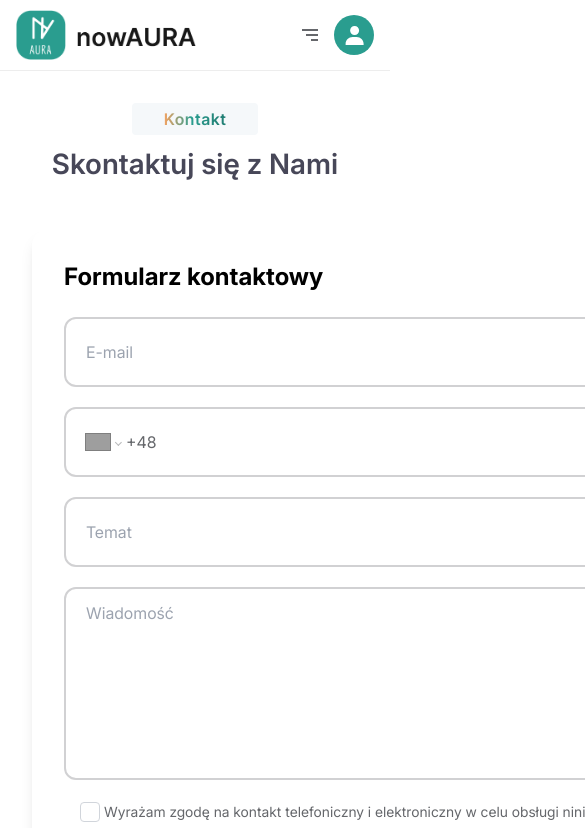
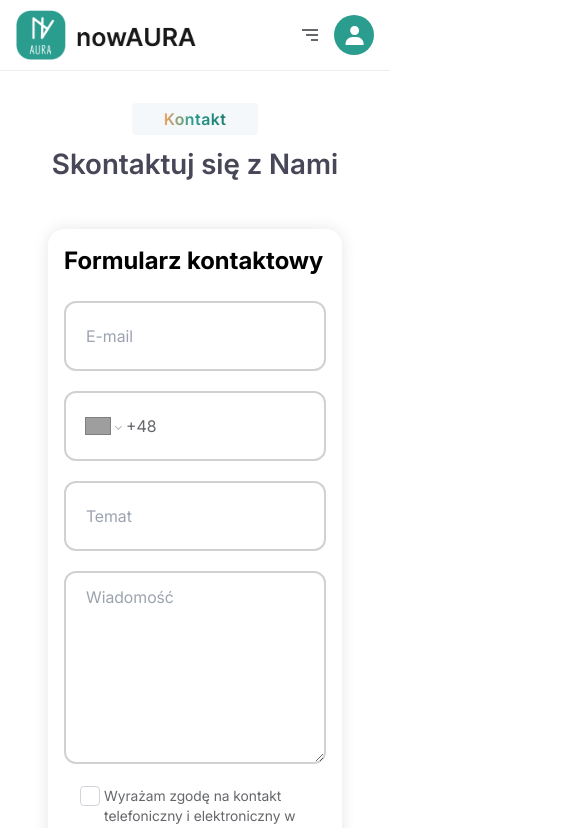
Before and after one commit to PiresHagan/Aura-Landing-Page--React, a React (Create React App) app: page /landings/contact-us in a window 390 px wide. Shown: the top 828 px of the page, 585 px wide, since content can reach past the window. Built offline with nearby package versions, Linux system fonts and the light colour scheme; grey boxes are pictures that could not be loaded.

Commit message:
Fixed UI issues in Contact Page

```diff
--- a/src/landings/ContactUs.jsx
+++ b/src/landings/ContactUs.jsx
@@ -41,10 +41,10 @@ const ContactUs = () => {
                 animate={{ opacity: 1 }}
                 transition={{ duration: 0.5 }}
             >
-                <div className="max-w-[1200px] mx-auto grid grid-cols-1 lg:grid-cols-3 gap-12">
+                <div className="max-w-[1200px] mx-auto grid grid-cols-1 lg:grid-cols-3 gap-6 lg:gap-12 px-4 lg:px-0">
                     <motion.div
                         // className="max-w-[600px] mx-auto p-8 bg-white rounded-2xl shadow-lg"
-                        className="max-w-[800px] lg:col-span-2 rounded-2xl shadow-lg mx-auto p-8 bg-white rounded-2xl"
+                        className="w-full lg:max-w-[800px] lg:col-span-2 rounded-2xl shadow-[0_0_15px_rgba(0,0,0,0.1)] p-4 lg:p-8 bg-white"
                         initial="hidden"
                         animate="visible"
                         variants={containerVariants}
@@ -57,7 +57,7 @@ const ContactUs = () => {
                         </motion.h2>
                         <ContactForm />
                     </motion.div>
-                    <div className="lg:col-span-1">
+                    <div className="lg:col-span-1 w-full">
                         <ContactSidebar />
                     </div>
                 </div>
```
